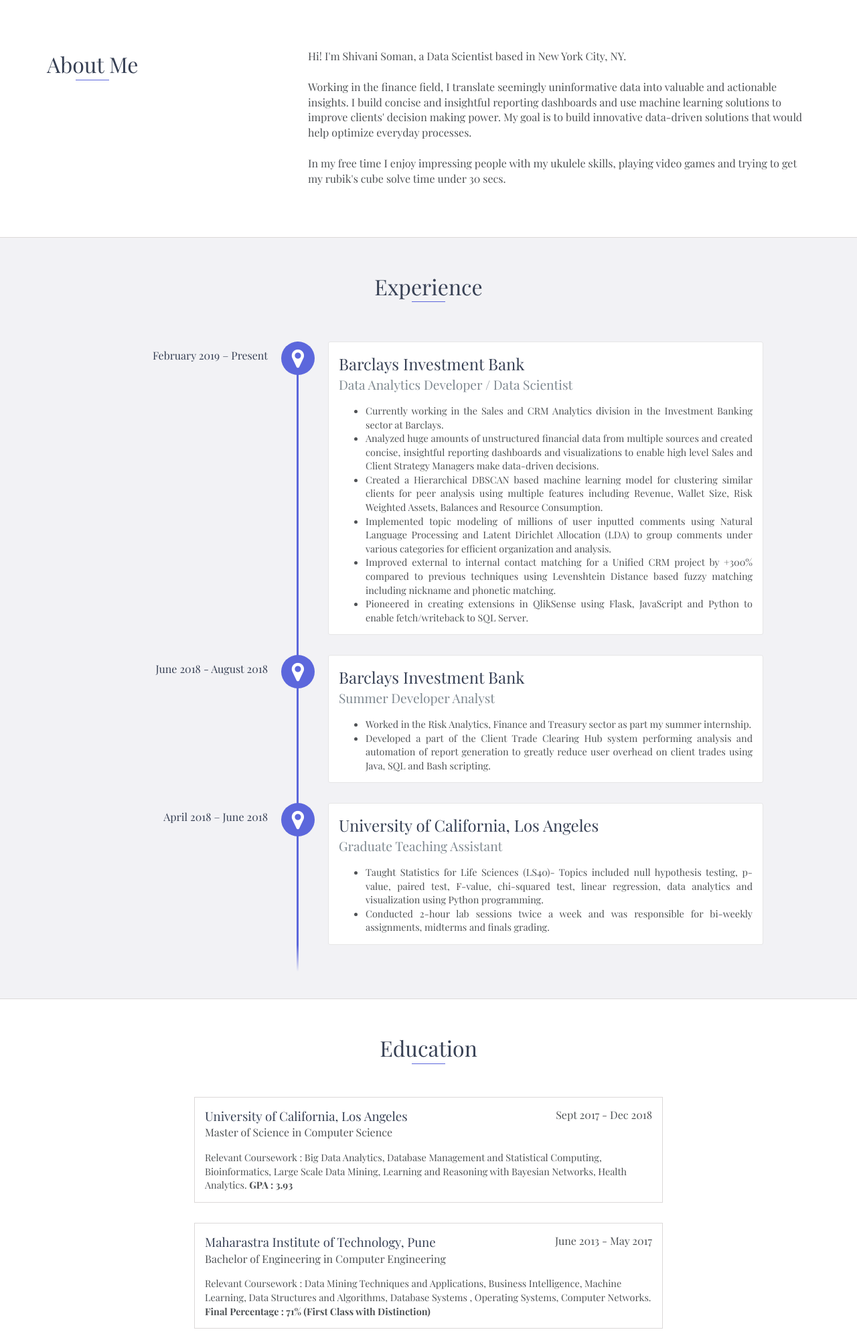
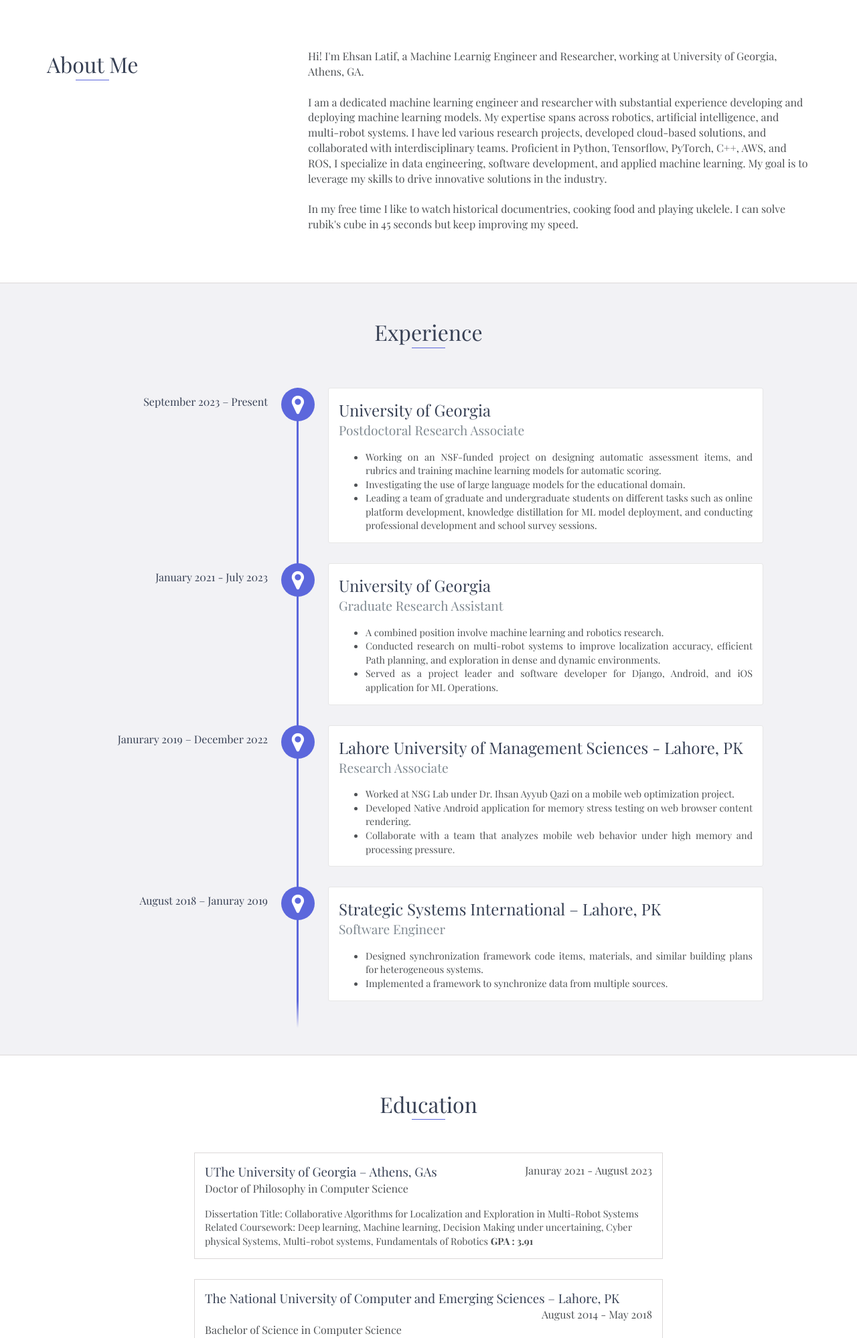
Before and after one commit to ehsanlatif/ehsanlatif.github.io, a website: page index.html in a window 1280 px wide. Shown: the part 802-2800 px from the top of the page at 67% size. Drawn offline with nearby package versions, Linux system fonts and the light colour scheme; a web font is replaced by a local one.

Commit message:
Portfolio created

```diff
--- a/index.html
+++ b/index.html
@@ -5,7 +5,7 @@
     <meta charset="utf-8">
     <meta http-equiv="X-UA-Compatible" content="IE=edge">
     <meta name="viewport" content="width=device-width, initial-scale=1">
-    <title>Shivani Soman</title>
+    <title>Ehsan Latif</title>
 	<link rel="shortcut icon" href="favicon.ico" type="image/x-icon">
 	<link rel="icon" href="favicon.ico" type="image/x-icon">
     <link href="https://fonts.googleapis.com/css?family=Lato:300,400,700,900" rel="stylesheet">
@@ -52,9 +52,9 @@
         <div id="lead-content">
             <div id="profilepicture"><img src="images/profile-picture.jpg"></img></div>
             <div class="before-name">Hello, I'm</div>
-            <h1>Shivani Soman.</h1>
-            <h2>Data Analytics Developer & Data Scientist.</h2>
-            <a href="resume/Shivani_Soman_Resume.pdf" target="_blank" class="btn-rounded-white" download>Resume</a>
+            <h1>Ehsan Latif.</h1>
+            <h2>Machine Learning Engineer and Researcher.</h2>
+            <a href="resume/ehsan_Resume_ML.pdf" target="_blank" class="btn-rounded-white" download>Resume</a>
         </div>
         <!-- End #lead-content -->
 
@@ -64,16 +64,16 @@
             <div class="social">
                 <ul>
                     <li>
-                        <a href="mailto:shivu.soman@gmail.com" target="_blank"><i class="fa fa-envelope" aria-hidden="true"></i></a>
+                        <a href="mailto:ehsanlatif000@gmail.com" target="_blank"><i class="fa fa-envelope" aria-hidden="true"></i></a>
                     </li>
                     <li>
-                        <a href="https://github.com/shivanisoman" target="_blank"><i class="fa fa-github" aria-hidden="true"></i></a>
+                        <a href="https://github.com/ehsanlatif" target="_blank"><i class="fa fa-github" aria-hidden="true"></i></a>
                     </li>
                     <li>
-                        <a href="https://linkedin.com/in/shivani-soman" target="_blank"><i class="fa fa-linkedin" aria-hidden="true"></i></a>
+                        <a href="https://linkedin.com/in/ehsan-latif-phd" target="_blank"><i class="fa fa-linkedin" aria-hidden="true"></i></a>
                     </li>
                     <li>
-                        <a href="https://twitter.com/shivani_soman" target="_blank"><i class="fa fa-twitter" aria-hidden="true"></i></a>
+                        <a href="https://scholar.google.com/citations?user=UsrsXx0AAAAJ&hl=en" target="_blank"><i class="fa fa-google" aria-hidden="true"></i></a>
                     </li>
                 </ul>
             </div>
@@ -90,17 +90,19 @@
                 </div>
                 <div class="col-md-8">
                     <p>
-                        Hi! I'm Shivani Soman, a Data Scientist based in New York City, NY.
+                        Hi! I'm Ehsan Latif, a Machine Learnig Engineer and Researcher, working at University of Georgia, Athens, GA.
                     </p>
                     <br>
                     <p>
-                        Working in the finance field, I translate seemingly uninformative data into valuable and actionable insights.
-                        I build concise and insightful reporting dashboards and use machine learning solutions to improve clients' decision making power.
-                        My goal is to build innovative data-driven solutions that would help optimize everyday processes.
+                        I am a dedicated machine learning engineer and researcher with substantial experience developing and deploying machine learning models.
+                        My expertise spans across robotics, artificial intelligence, and multi-robot systems.
+                        I have led various research projects, developed cloud-based solutions, and collaborated with interdisciplinary teams.
+                        Proficient in Python, Tensorflow, PyTorch, C++, AWS, and ROS, I specialize in data engineering, software development, and applied machine learning.
+                        My goal is to leverage my skills to drive innovative solutions in the industry.
                     </p>
                     <br>
                     <p>
-                        In my free time I enjoy impressing people with my ukulele skills, playing video games and trying to get my rubik's cube solve time under 30 secs.
+                        In my free time I like to watch historical documentries, cooking food and playing ukelele. I can solve rubik's cube in 45 seconds but keep improving my speed.
                     </p>
                 </div>
             </div>
@@ -111,34 +113,42 @@
     <div id="experience" class="background-alt">
         <h2 class="heading">Experience</h2>
         <div id="experience-timeline">
-            <div data-date="February 2019 – Present">
-                <h3>Barclays Investment Bank</h3>
-                <h4>Data Analytics Developer / Data Scientist</h4>
+            <div data-date="September 2023 – Present">
+                <h3>University of Georgia</h3>
+                <h4>Postdoctoral Research Associate</h4>
                 <ul>
-                    <li>Currently working in the Sales and CRM Analytics division in the Investment Banking sector at Barclays.
-                    <li>Analyzed huge amounts of unstructured financial data from multiple sources and created concise, insightful reporting dashboards and visualizations to enable high level Sales and Client Strategy Managers make data-driven decisions.
-                    <li>Created a Hierarchical DBSCAN based machine learning model for clustering similar clients for peer analysis using multiple features including Revenue, Wallet Size, Risk Weighted Assets, Balances and Resource Consumption.
-                    <li>Implemented topic modeling of millions of user inputted comments using Natural Language Processing and Latent Dirichlet Allocation (LDA) to group comments under various categories for efficient organization and analysis.
-                    <li>Improved external to internal contact matching for a Unified CRM project by +300% compared to previous techniques using Levenshtein Distance based fuzzy matching including nickname and phonetic matching.
-                    <li>Pioneered in creating extensions in QlikSense using Flask, JavaScript and Python to enable fetch/writeback to SQL Server.
+                    <li>Working on an NSF-funded project on designing automatic assessment items, and rubrics and training machine learning models for automatic scoring.
+                    <li>Investigating the use of large language models for the educational domain.
+                    <li>Leading a team of graduate and undergraduate students on different tasks such as online platform development, knowledge distillation for ML model deployment, and conducting professional development and school survey sessions.
                 </ul>
             </div>
 
-            <div data-date="June 2018 - August 2018">
-                <h3>Barclays Investment Bank</h3>
-                <h4>Summer Developer Analyst</h4>
+            <div data-date="January 2021 - July 2023">
+                <h3>University of Georgia</h3>
+                <h4>Graduate Research Assistant</h4>
                 <ul>
-                    <li>Worked in the Risk Analytics, Finance and Treasury sector as part my summer internship.
-                    <li>Developed a part of the Client Trade Clearing Hub system performing analysis and automation of report generation to greatly reduce user overhead on client trades using Java, SQL and Bash scripting.
+                    <li>A combined position involve machine learning and robotics research.
+                    <li>Conducted research on multi-robot systems to improve localization accuracy, efficient Path planning, and exploration in dense and dynamic environments.
+                    <li>Served as a project leader and software developer for Django, Android, and iOS application for ML Operations.
                 </ul>
             </div>
 
-            <div data-date="April 2018 – June 2018">
-                <h3>University of California, Los Angeles</h3>
-                <h4>Graduate Teaching Assistant</h4>
+            <div data-date="Janurary 2019 – December 2022">
+                <h3>Lahore University of Management Sciences - Lahore, PK </h3>
+                <h4>Research Associate </h4>
                 <ul>
-                    <li>Taught Statistics for Life Sciences (LS40)- Topics included null hypothesis testing, p-value, paired test, F-value, chi-squared test, linear regression, data analytics and visualization using Python programming.
-                    <li>Conducted 2-hour lab sessions twice a week and was responsible for bi-weekly assignments, midterms and finals grading.
+                    <li>Worked at NSG Lab under Dr. Ihsan Ayyub Qazi on a mobile web optimization project.
+                    <li>Developed Native Android application for memory stress testing on web browser content rendering.
+                    <li>Collaborate with a team that analyzes mobile web behavior under high memory and processing pressure.
+                </ul>
+            </div>
+
+            <div data-date="August 2018 – Januray 2019">
+                <h3>Strategic Systems International – Lahore, PK </h3>
+                <h4>Software Engineer</h4>
+                <ul>
+                    <li>Designed synchronization framework code items, materials, and similar building plans for heterogeneous systems.
+                    <li>Implemented a framework to synchronize data from multiple sources.
                 </ul>
             </div>
         </div>
@@ -148,22 +158,23 @@
     <div id="education">
         <h2 class="heading">Education</h2>
         <div class="education-block">
-            <h3>University of California, Los Angeles</h3>
-            <span class="education-date">Sept 2017 - Dec 2018</span>
-            <h4>Master of Science in Computer Science</h4>
+            <h3>UThe University of Georgia – Athens, GAs</h3>
+            <span class="education-date">Januray 2021 - August 2023</span>
+            <h4>Doctor of Philosophy in Computer Science</h4>
             <p>
-                Relevant Coursework : Big Data Analytics, Database Management and Statistical Computing, Bioinformatics, Large Scale Data Mining, Learning and Reasoning with Bayesian Networks, Health Analytics.
-                <b>GPA : 3.93</b>
+                Dissertation Title: Collaborative Algorithms for Localization and Exploration in Multi-Robot Systems
+                Related Coursework: Deep learning, Machine learning, Decision Making under uncertaining, Cyber physical Systems, Multi-robot systems, Fundamentals of Robotics
+                <b>GPA : 3.91</b>
             </p>
         </div>
         <!-- End .education-block -->
 
         <div class="education-block">
-            <h3>Maharastra Institute of Technology, Pune</h3>
-            <span class="education-date">June 2013 - May 2017</span>
-            <h4>Bachelor of Engineering in Computer Engineering</h4>
-            <p>Relevant Coursework : Data Mining Techniques and Applications, Business Intelligence, Machine Learning, Data Structures and Algorithms, Database Systems , Operating Systems, Computer Networks.
-                <b>Final Percentage : 71% (First Class with Distinction)</b>
+            <h3>The National University of Computer and Emerging Sciences – Lahore, PK</h3>
+            <span class="education-date">August 2014 - May 2018</span>
+            <h4>Bachelor of Science in Computer Science </h4>
+            <p>Relevant Coursework : Natural Language Processing, Artificial Intelligence, Machine Learning, Data Structures and Algorithms, Database Systems , Operating Systems, Computer Networks.
+                <b>CGPA : 3.2</b>
             </p>
         </div>
         <!-- End .education-block -->
@@ -180,11 +191,13 @@
                     </div>
                     <!-- End .project-image -->
                     <div class="project-info">
-                        <h3>Music Genre Classification using Spectrograms and MFCC Features</h3>
-                        <p>
-                            Developed a two-fold method to classify music into 10 different genres using Convolutional Recurrent Neural Networks (CRNN) for spectrogram analysis and traditional machine learning classifiers for analysis of Mel-Frequency Spectral Coefficients (MFCCs) derived from the audio samples with an accuracy of 86%.
+                        <h3>Supporting Instructional Decision Making: The Potential of An Automatically Scored Three-dimensional Assessment System</h3>
+                        <p><b>Description:</b> Developed Android, iOS, Django web application, trained machine learning models for automatic scoring, deployed models to AWS-EC2, integrated with Django application using AWS-Lambda functions, created DynamoDB for datastore, and integrated with each application using Amplify.
+                           <b>Technologies:</b> CNN, BERT, AWS-(EC2, S3, Lambda, DynamoDB), Django, Android, Java, Kotlin, XCode, Amplify, Swift.
+                           <b>Outcome:</b> A complete solution for automatic scoring of science assessments in the form of fully functional web application
                         </p>
-                        <a href="https://github.com/shivanisoman/Music-Genre-Classification" target="_blank">View Project</a>
+                        <a href="https://ai4stem.org/models/" target="_blank">Model's Repository</a>
+                        <a href="https://ai4pasta.org/" target="_blank">Web Application</a>
                     </div>
                     <!-- End .project-info -->
                 </div>
@@ -266,12 +279,11 @@
             <li>C++</li>
             <li>JavaScript</li>
             <li>Pandas</li>
+            <li>Numpy</li>
             <li>Scikit-Learn</li>
-            <li>R</li>
             <li>Tensorflow</li>
+            <li>PyTorch</li>
             <li>Keras</li>
-            <li>PyTorch</li>
-            <li>Apache Spark</li>
             <li>Machine Learning</li>
             <li>Deep Learning</li>
             <li>Natural Language Processing</li>
@@ -279,9 +291,8 @@
             <li>Data Visualization</li>
             <li>A/B Testing</li>
             <li>ETL</li>
-            <li>MongoDB</li>
-            <li>Qlik Sense</li>
-            <li>Tableau</li>
+            <li>DynamoDB</li>
+            <li>AWS</li>
             <li>Git</li>
 
         </ul>
@@ -308,7 +319,7 @@
             <div class="row">
                 <div class="col-sm-5 copyright">
                     <p>
-                        Copyright &copy; 2021 Shivani Soman
+                        Copyright &copy; 2024 Ehsan Latif
                     </p>
                 </div>
                 <div class="col-sm-2 top">
@@ -319,16 +330,16 @@
                 <div class="col-sm-5 social">
                     <ul>
                         <li>
-                            <a href="mailto:shivu.soman@gmail.com" target="_blank"><i class="fa fa-envelope" aria-hidden="true"></i></a>
+                            <a href="mailto:ehsanlatif000@gmail.com" target="_blank"><i class="fa fa-envelope" aria-hidden="true"></i></a>
                         </li>
                         <li>
-                            <a href="https://github.com/shivanisoman" target="_blank"><i class="fa fa-github" aria-hidden="true"></i></a>
+                            <a href="https://github.com/ehsanlatif" target="_blank"><i class="fa fa-github" aria-hidden="true"></i></a>
                         </li>
                         <li>
-                            <a href="https://linkedin.com/in/shivani-soman" target="_blank"><i class="fa fa-linkedin" aria-hidden="true"></i></a>
+                            <a href="https://linkedin.com/in/ehsan-latif-phf" target="_blank"><i class="fa fa-linkedin" aria-hidden="true"></i></a>
                         </li>
                         <li>
-                            <a href="https://twitter.com/shivani_soman" target="_blank"><i class="fa fa-twitter" aria-hidden="true"></i></a>
+                            <a href="https://scholar.google.com/citations?user=UsrsXx0AAAAJ&hl=en" target="_blank"><i class="fa fa-google" aria-hidden="true"></i></a>
                         </li>
                     </ul>
                 </div>
```
Also changed, not shown: images/my_pic.jpg (added), images/profile-picture.jpg (deleted), 3 other files.
